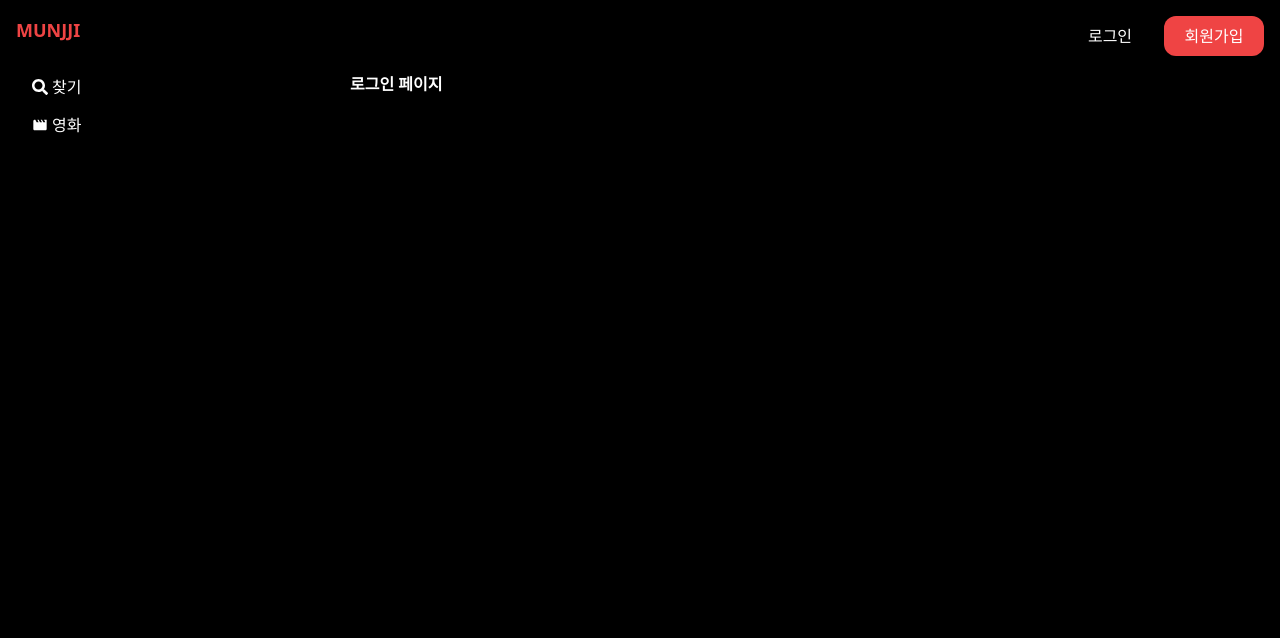
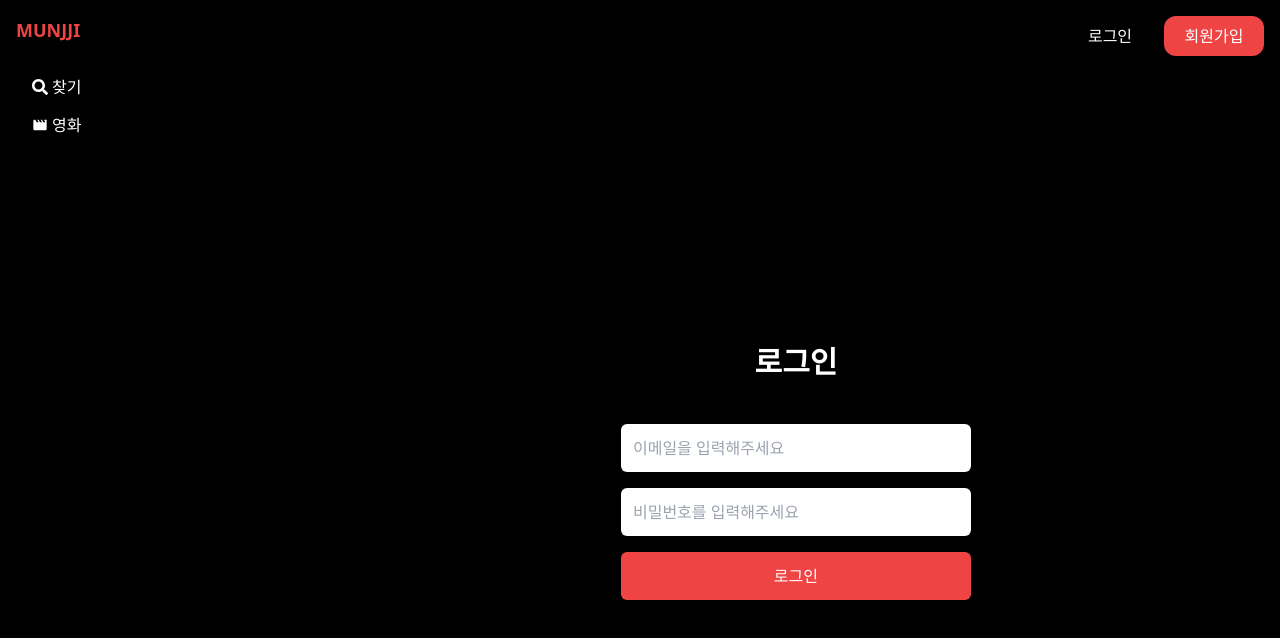
Before and after one commit to munjji/movie_site_ts, a React (Vite) app: page /login in a window 1280 px wide. Shown: the top 638 px of the page. Built offline with nearby package versions, Linux system fonts and the light colour scheme; no server answers.

Commit message:
feat: useForm hook 생성 후 유효성 검사 적용한 로그인 페이지 구현

```diff
--- a/package.json
+++ b/package.json
@@ -10,6 +10,7 @@
     "preview": "vite preview"
   },
   "dependencies": {
+    "@hookform/resolvers": "^3.9.1",
     "axios": "^1.7.7",
     "react": "^18.3.1",
     "react-dom": "^18.3.1",
--- /dev/null
+++ b/src/hooks/use-form.ts
@@ -0,0 +1,46 @@
+import { useEffect, useState } from "react";
+
+interface UseFormProps<T> {
+  initialValue: T;
+  validate: Function;
+}
+
+const useForm = <T>({ initialValue, validate }: UseFormProps<T>) => {
+  const [values, setValues] = useState<T>(initialValue);
+  const [touched, setTouched] = useState<Record<string, boolean>>({});
+  const [errors, setErrors] = useState<Record<string, string>>({});
+
+  const handleChangeInput = (name: keyof T, value: string) => {
+    setValues((prevValues) => ({
+      ...prevValues,
+      [name]: value,
+    }));
+  };
+
+  const handleBlur = (name: keyof T) => {
+    setTouched((prevTouched) => ({
+      ...prevTouched,
+      [name]: true,
+    }));
+  };
+
+  const getTextInputProps = (name: keyof T) => {
+    const value: string = values[name] as unknown as string; // 타입 변환
+    const onChange = (event: React.ChangeEvent<HTMLInputElement>) => {
+      handleChangeInput(name, event.target.value);
+    };
+    const onBlur = () => handleBlur(name);
+
+    return { value, onChange, onBlur };
+  };
+
+  useEffect(() => {
+    const newErrors = validate(values);
+    console.log(newErrors);
+    setErrors(newErrors);
+  }, [validate, values]);
+
+  return { values, errors, touched, getTextInputProps };
+};
+
+export default useForm;
--- a/src/pages/Login.tsx
+++ b/src/pages/Login.tsx
@@ -1,9 +1,43 @@
 import React from "react";
+import useForm from "../hooks/use-form";
+import { validateLogin } from "../utils/validate";
 
 const Login: React.FC = () => {
+  const login = useForm({
+    initialValue: { email: "", password: "" },
+    validate: validateLogin,
+  });
+
+  const handlePressLogin = () => {
+    console.log(login.values.email, login.values.password);
+  };
   return (
-    <div>
-      <p className="text-white font-extrabold">로그인 페이지</p>
+    <div className="w-[1100px] flex flex-col justify-center items-center gap-y-4">
+      <p className="text-white font-extrabold text-3xl mb-7">로그인</p>
+      <input
+        type={"email"}
+        placeholder="이메일을 입력해주세요"
+        {...login.getTextInputProps("email")}
+        className="w-[350px] p-3 text-gray rounded-md outline-none"
+      />
+      {login.touched.email && login.errors.email && (
+        <p className="text-rose-700 font-[12px]">{login.errors.email}</p>
+      )}
+      <input
+        type={"password"}
+        {...login.getTextInputProps("password")}
+        placeholder="비밀번호를 입력해주세요"
+        className="w-[350px] p-3 text-gray rounded-md outline-none"
+      />
+      {login.touched.password && login.errors.password && (
+        <p className="text-rose-700 font-[12px]">{login.errors.password}</p>
+      )}
+      <input
+        onClick={handlePressLogin}
+        type={"submit"}
+        value={"로그인"}
+        className="text-white w-[350px] p-3 bg-red-500 rounded-md"
+      />
     </div>
   );
 };
--- a/src/pages/MovieDetail.tsx
+++ b/src/pages/MovieDetail.tsx
@@ -29,7 +29,6 @@ const MovieDetail: React.FC = () => {
   }: LocationState = location.state || {};
   const bgStyle = {
     backgroundImage: `url('${defaultImg}${img}')`,
-    opacity: 0.7,
   };
 
   if (isLoading) {
--- a/src/pages/SignUp.tsx
+++ b/src/pages/SignUp.tsx
@@ -1,11 +1,7 @@
 import React from "react";
 
 const SignUp: React.FC = () => {
-  return (
-    <div>
-      <p className="text-white font-extrabold">회원가입 페이지</p>
-    </div>
-  );
+  return <div className="text-white">회원가입 페이지</div>;
 };
 
 export default SignUp;
--- /dev/null
+++ b/src/utils/validate.ts
@@ -0,0 +1,37 @@
+const emailPattern: RegExp =
+  /^[A-Za-z0-9._%+-]+@[A-Za-z0-9.-]+\.[A-Z|a-z]{2,7}$/;
+
+interface LoginValues {
+  email: string;
+  password: string;
+}
+
+interface ValidationErrors {
+  email: string;
+  password: string;
+}
+
+function validateUser(values: LoginValues): ValidationErrors {
+  const errors: ValidationErrors = {
+    email: "",
+    password: "",
+  };
+
+  // 이메일 유효성 검사
+  if (!emailPattern.test(values.email)) {
+    errors.email = "올바른 이메일 형식이 아닙니다. 다시 확인해 주세요!";
+  }
+
+  // 비밀번호 유효성 검사
+  if (values.password.length < 8 || values.password.length > 16) {
+    errors.password = "비밀번호는 8 ~ 16자 사이로 입력해 주세요!";
+  }
+
+  return errors;
+}
+
+function validateLogin(values: LoginValues): ValidationErrors {
+  return validateUser(values);
+}
+
+export { validateLogin };
```
Also changed, not shown: 1 other file (tests, documents, lock files or other folders).
